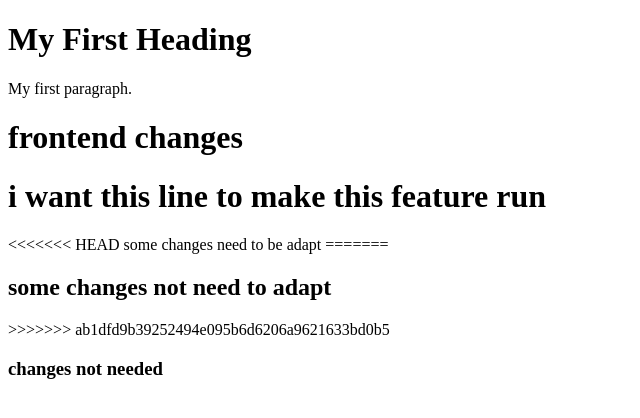
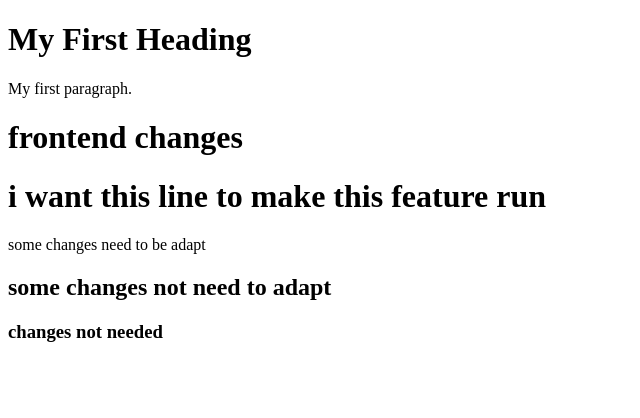
Before and after one commit to srilalithaa/samplerep, a plain HTML site: page index.html in a window 1280 px wide. Shown: the whole page, without its empty margins (0-640 px from the left). Drawn offline with Linux system fonts and the light colour scheme.

Commit message:
Update index.html

```diff
--- a/index.html
+++ b/index.html
@@ -8,11 +8,8 @@
 <h1>frontend changes</h1>
 <h1>i want this line to make this feature run</h1>
 
-<<<<<<< HEAD
 some changes need to be adapt
-=======
   <h2>some changes not need to adapt</h2>
->>>>>>> ab1dfd9b39252494e095b6d6206a9621633bd0b5
   <h3>changes not needed</h3>
 </body>
 </html>
```
